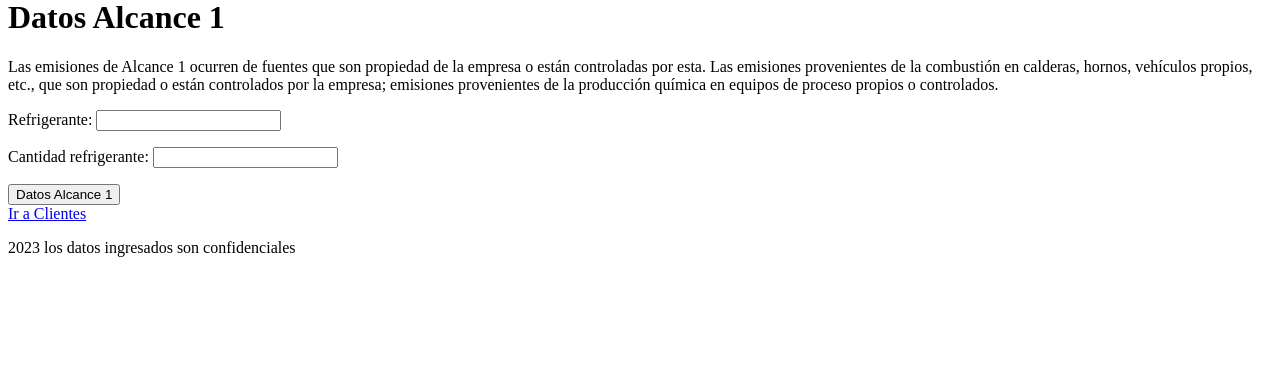
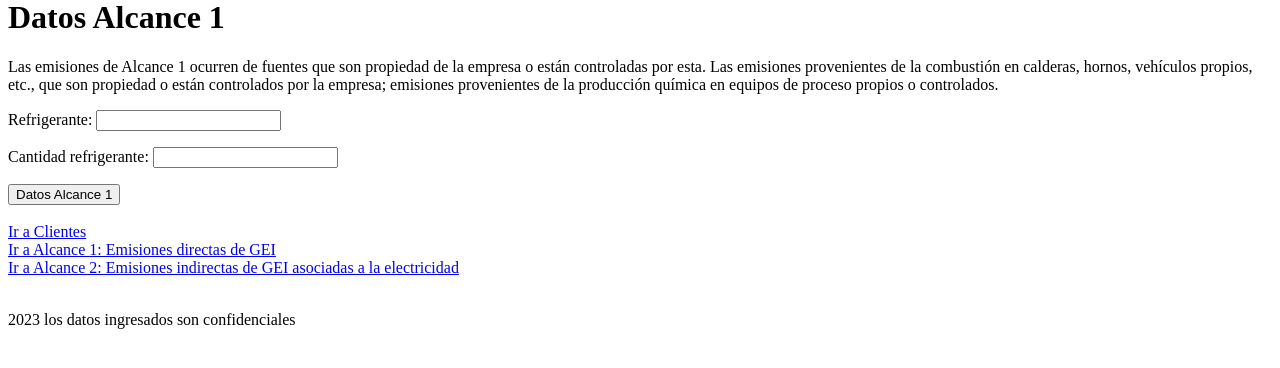
Before and after one commit to pablopinedah/Tercera_Pre_Entrega_Pineda, a Django app: page /crear-alcance1/ in a window 1280 px wide. Shown: the part 154-522 px from the top of the page. Run offline with Django 4.2, Linux system fonts and the light colour scheme.

Commit message:
se navega entre urls

```diff
--- a/project/apps/home/templates/home/base.html
+++ b/project/apps/home/templates/home/base.html
@@ -15,7 +15,14 @@
     {% block contenido %}
 
     {% endblock contenido %}
-    <a href="{% url 'crear-cliente' %}">Ir a Clientes</a>
+    <br>
+    <a href="{% url 'home:crear-cliente' %}">Ir a Clientes</a>
+    <br>
+    <a href="{% url 'home:crear-alcance1' %}">Ir a Alcance 1: Emisiones directas de GEI</a>
+    <br>
+    <a href="{% url 'home:crear-alcance2' %}">Ir a Alcance 2: Emisiones indirectas de GEI asociadas a la electricidad</a>
+    <br>
+    <br>
 
     {% include 'home/footer.html' %}
 
```
